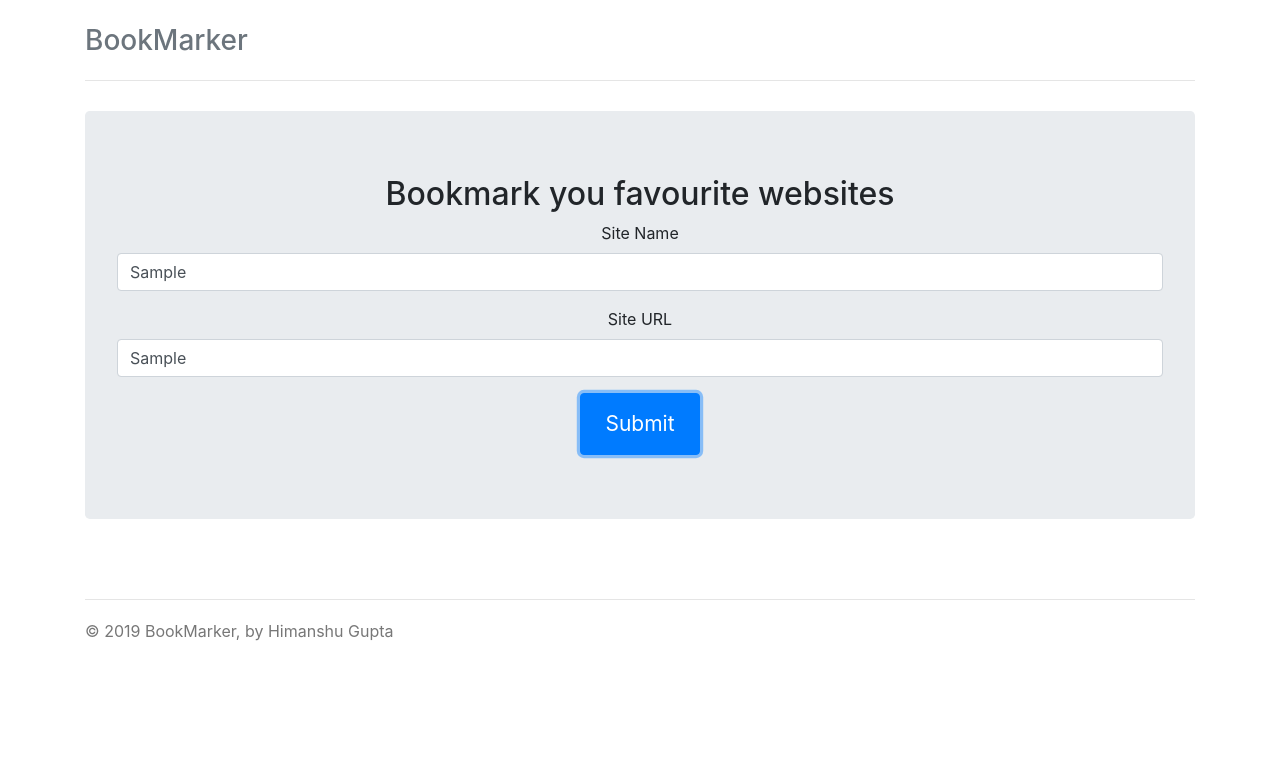
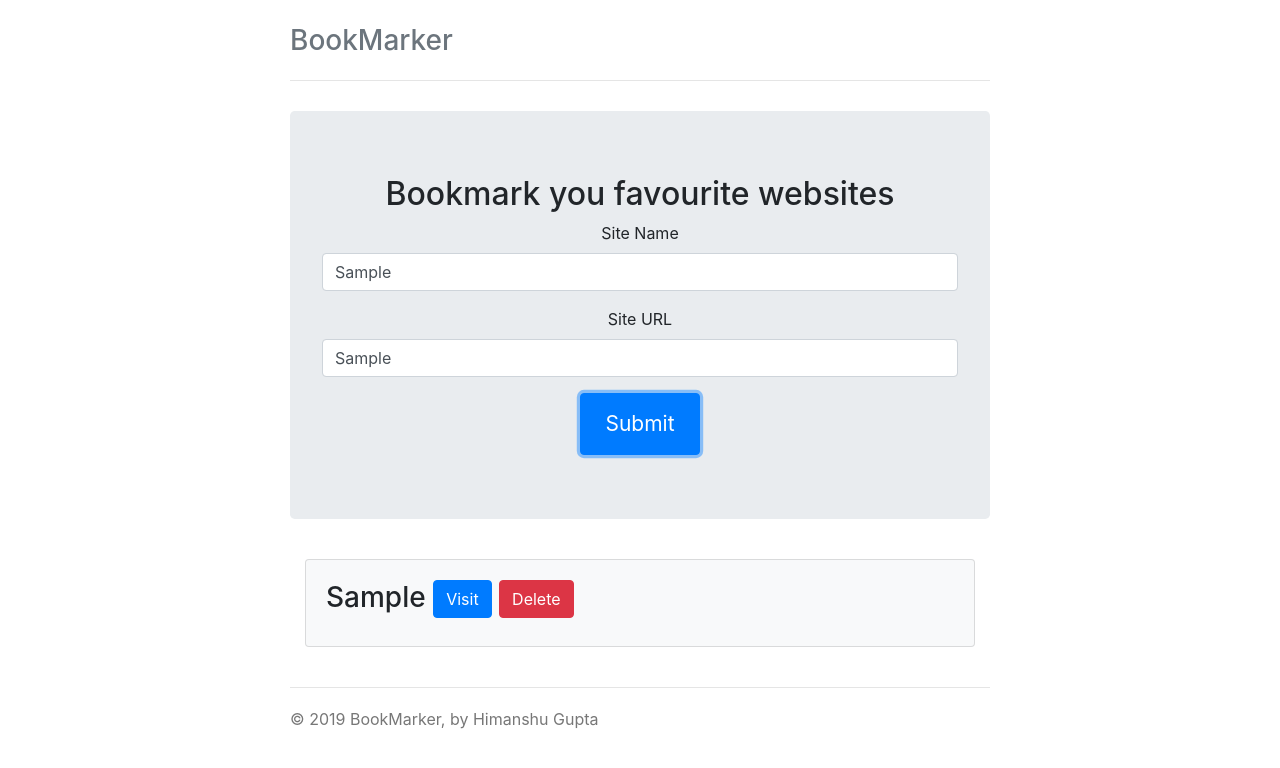
Before and after one commit to Himanshu0809/Bookmarker, a plain HTML site: page index.html in a window 1280 px wide. Both pictures are taken after typing "Sample", "Sample" into the empty fields and a click on the button "Submit". Drawn offline with nearby package versions, Linux system fonts and the light colour scheme.

Commit message:
Deleting the bookmark

```diff
--- a/css/style.css
+++ b/css/style.css
@@ -35,7 +35,7 @@ body {
 /* Customize container */
 @media (min-width: 768px) {
   .container {
-    /*max-width: 730px;*/
+    max-width: 730px;
   }
 }
 .container-narrow > hr {
--- a/index.html
+++ b/index.html
@@ -13,7 +13,7 @@
     <title>BookMarker</title>
 </head>
 
-<body>
+<body onload="fetchBookmarks()">
     <div class="container">
         <div class="header clearfix">
             <h3 class="text-muted">BookMarker</h3>
@@ -35,7 +35,7 @@
 
         <div class="row marketing">
             <div class="col-lg-12">
-                <div id="bookmarks-results">
+                <div id="bookmarksResults">
 
                 </div>
             </div>
--- a/js/main.js
+++ b/js/main.js
@@ -24,22 +24,65 @@ function saveBookmark(e) {
     localStorage.removeItem('test');   //remove from the local storage */
 
     //Test if bookmarks is null
-    if(localStorage.getItem('bookmarks')===null){
+    if (localStorage.getItem('bookmarks') === null) {
         //Init array
-        var bookmarks=[];
+        var bookmarks = [];
         //Add to array
         bookmarks.push(bookmark);
         //Set to local storage
         localStorage.setItem('bookmarks', JSON.stringify(bookmarks)); //bookmarks is JSON array so it has to be converted to strings
-    }else{
+    } else {
         //Get bookmarks from localstorage
-        var bookmarks=JSON.parse(localStorage.getItem('bookmarks')); //to convert string to JSON
+        var bookmarks = JSON.parse(localStorage.getItem('bookmarks')); //to convert string to JSON
         //Add the bookmark to array
         bookmarks.push(bookmark);
         //Re-set back to local storage
         localStorage.setItem('bookmarks', JSON.stringify(bookmarks));
     }
+    //Re-fetch the bookmarks
+    fetchBookmarks();
 
     //Prevent the form from submitting
     e.preventDefault();
 }
+
+//Delete bookMark
+function deleteBookmark(url) {
+    //get bookmarks from localstorage
+    var bookmarks = JSON.parse(localStorage.getItem('bookmarks'));
+    //loop through bookmarks
+    for (var i = 0; i < bookmarks.length; i++) {
+        if (bookmarks[i].url == url) {
+            //Remove from array
+            bookmarks.splice(i, 1);
+        }
+    }
+    //Re-set back to local storage
+    localStorage.setItem('bookmarks', JSON.stringify(bookmarks));
+
+    //Re-fetch the bookmarks
+    fetchBookmarks();
+}
+
+//Fetch bookmarks
+function fetchBookmarks() {
+    var bookmarks = JSON.parse(localStorage.getItem('bookmarks')); //to convert string to JSON
+
+    //get output id
+    var bookmarksResults = document.getElementById('bookmarksResults');
+
+    //Build output
+    bookmarksResults.innerHTML = '';
+    for (var i = 0; i < bookmarks.length; i++) {
+        var name = bookmarks[i].name;
+        var url = bookmarks[i].url;
+
+        bookmarksResults.innerHTML +=  '<div class="card card-body bg-light">' +
+                                        '<h3>' + name +
+                                        ' <a class="btn btn-primary" target="_blank" href="' + url + '"> Visit</a>' +
+                                        ' <a onclick="deleteBookmark(\'' + url + '\')" class="btn btn-danger" href="#"> Delete</a>' +
+                                        '</h3>' +
+                                        '</div>';
+
+    }
+}
```
